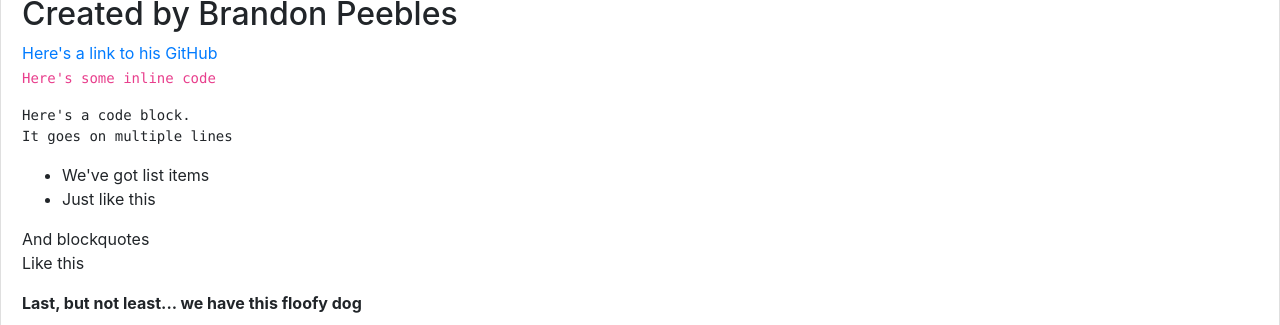
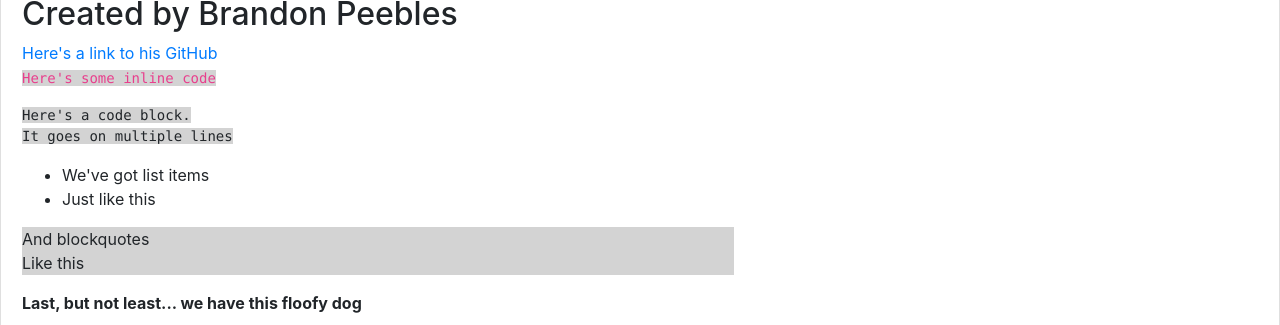
Before and after one commit to peeblesbrandon/fcc-markdown-previewer, a React (Create React App) app: page / in a window 1280 px wide. Shown: the part 251-576 px from the top of the page. Built offline with nearby package versions, Linux system fonts and the light colour scheme.

Commit message:
fix preview color & formatting

```diff
--- a/src/components/Previewer/Previewer.css
+++ b/src/components/Previewer/Previewer.css
@@ -1,3 +1,11 @@
 p {
     white-space: pre-line;
 }
+
+blockquote {
+    background-color: lightgrey;
+}
+
+code {
+    background-color: lightgrey;
+}
--- a/src/components/Previewer/Previewer.js
+++ b/src/components/Previewer/Previewer.js
@@ -8,15 +8,12 @@ class Previewer extends React.Component {
     //     super(props);
     // }
 
-    convertMarkdown(text) {
-        return;
-    }
-
     render() {
         marked.setOptions({
             gfm: true
         });
         const convertedText = marked(this.props.markdownText);
+        console.log(convertedText);
         return (
             <div>
                 <td id="preview" dangerouslySetInnerHTML={{ __html: convertedText }}></td>
```
